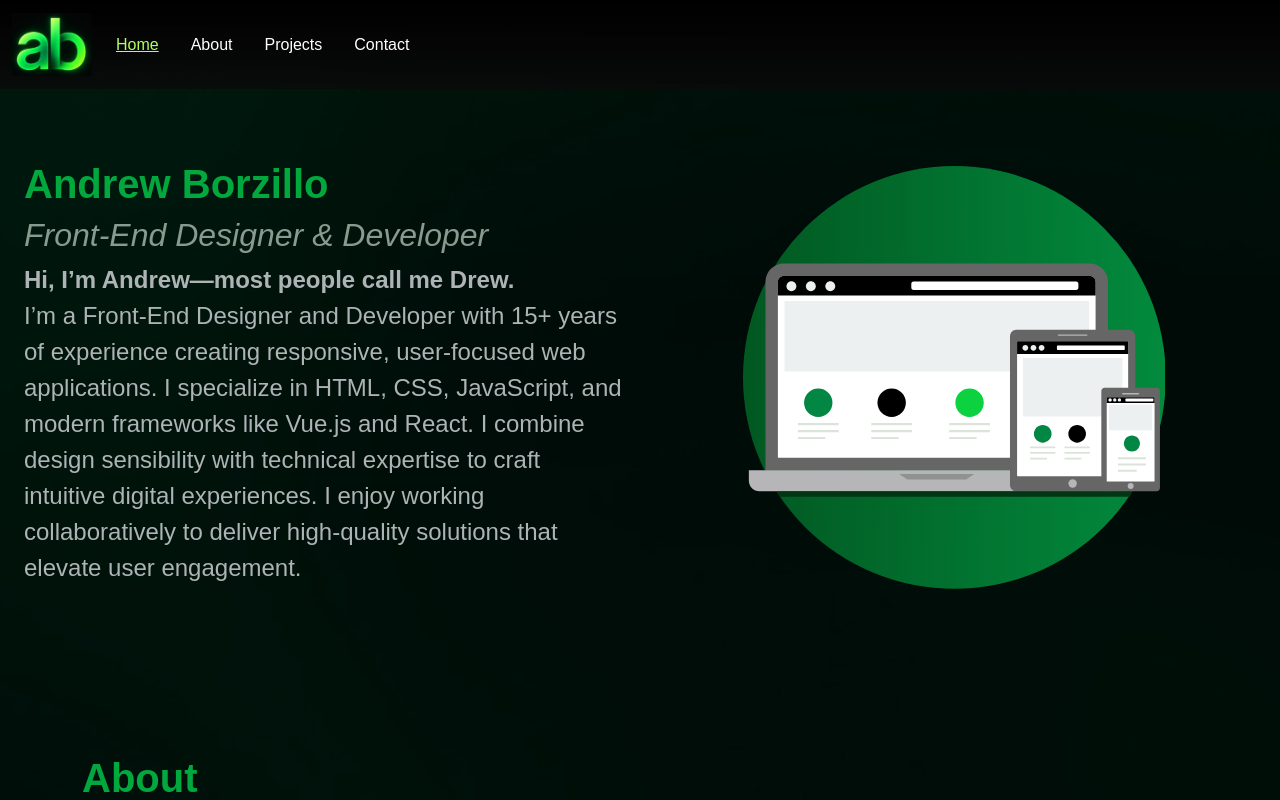
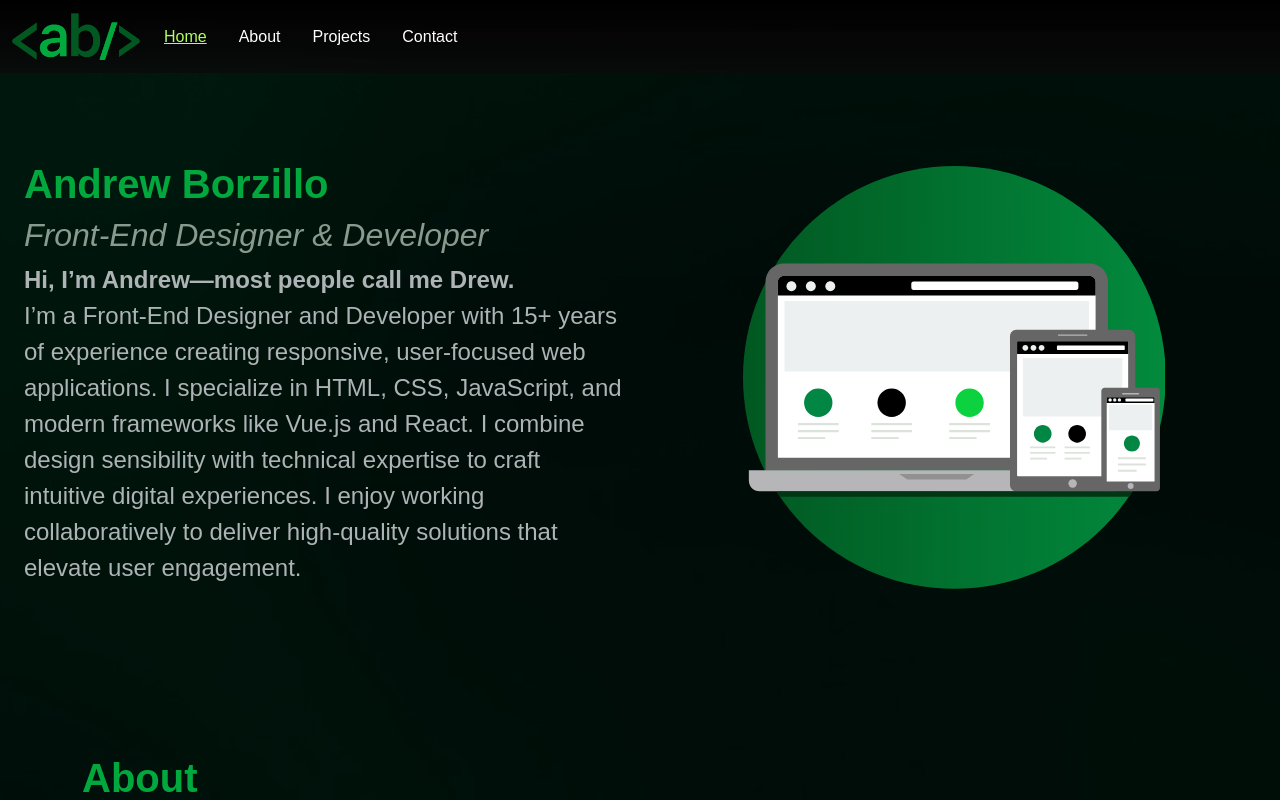
Before and after one commit to dzillo1/ab-site, a React (Vite) app in the folder portfolio/: page / in a window 1280 px wide. Shown: the top 800 px of the page. Built offline with nearby package versions, Linux system fonts and the light colour scheme; a web font is replaced by a local one.

Commit message:
edits logo

```diff
--- a/portfolio/src/Components/HeroImage.jsx
+++ b/portfolio/src/Components/HeroImage.jsx
@@ -7,13 +7,13 @@ gsap.registerPlugin();
 function HeroImage() {
     useEffect(() => {
         gsap.to(".bg-circle", { opacity: 0, x: 200});
-        gsap.to(".bg-circle", { delay: .3, duration: 1, x: 0, opacity: 1 });
+        gsap.to(".bg-circle", { delay: .8, duration: 1, x: 0, opacity: 1 });
         gsap.to(".lg-screen", { y: -300, opacity:0 });
-        gsap.to(".lg-screen", { delay: 1, duration: .1, opacity: 1, y: 0, stagger: 0.1 });
+        gsap.to(".lg-screen", { delay: 1.1, duration: .1, opacity: 1, y: 0, stagger: 0.1 });
         gsap.to(".md-screen", { y: 300, opacity:0 });
-        gsap.to(".md-screen", { delay: 1.1, duration: .1, opacity: 1, y: 0, stagger: 0.2 });
+        gsap.to(".md-screen", { delay: 1.2, duration: .1, opacity: 1, y: 0, stagger: 0.2 });
         gsap.to(".sm-screen", { y: 300, opacity:0 });
-        gsap.to(".sm-screen", { delay: 1.2, duration: .1, opacity: 1, y: 0, stagger: 0.3 });
+        gsap.to(".sm-screen", { delay: 1.3, duration: .1, opacity: 1, y: 0, stagger: 0.3 });
 
     }, []);
     return(
--- a/portfolio/src/Components/Navbar.jsx
+++ b/portfolio/src/Components/Navbar.jsx
@@ -1,5 +1,5 @@
 import { useState, useEffect } from 'react';
-import Logo from '../assets/logo.webp';
+import Logo from '../assets/logo_ab.svg';
 import { gsap } from "gsap";
 
 gsap.registerPlugin();
@@ -45,14 +45,12 @@ function Navbar() {
     return (
         <nav className='navbar navbar-expand-lg fixed-top'>
             <div className="container-fluid">
-
-
                 <a
                     className="navbar-brand"
                     href="#home"
                     onClick={() => handleLinkClick("#home")}
                 >
-                    <img src={Logo} alt="ab" className="logo img-fluid" />
+                    <img src={Logo} alt="ab" className="logo" />
                 </a>
                 <button
                     className="navbar-toggler"
@@ -66,10 +64,6 @@ function Navbar() {
                 >
                     <span className="d-block d-lg-none text-white">&#9776;</span>
                 </button>
-
-
-
-
                 <div
                     className={`collapse navbar-collapse ${isCollapsed ? '' : 'show'}`}
                     id="navbarNavAltMarkup"
@@ -83,7 +77,6 @@ function Navbar() {
                         >
                             Home
                         </a>
-
                         <a
                             href="#about"
                             className={`nav-link ${activeLink === "#about" ? "active" : ""}`}
@@ -91,7 +84,6 @@ function Navbar() {
                         >
                             About
                         </a>
-
                         <a
                             href="#projects"
                             className={`nav-link ${activeLink === "#projects" ? "active" : ""}`}
@@ -99,7 +91,6 @@ function Navbar() {
                         >
                             Projects
                         </a>
-
                         <a
                             href="#contact"
                             className={`nav-link ${activeLink === "#contact" ? "active" : ""}`}
--- a/portfolio/src/Portfolio.css
+++ b/portfolio/src/Portfolio.css
@@ -52,9 +52,10 @@ nav{
   }
 
 .logo{
-    width:5rem;
+    width:8rem;
     height:auto;
-    opacity:0
+    opacity:0;
+    border-radius:.5rem;
 }
 .navbar-nav a{
     text-decoration: none;
```
Also changed, not shown: portfolio/src/assets/logo.webp (deleted), portfolio/src/assets/logo_ab.svg (added).
